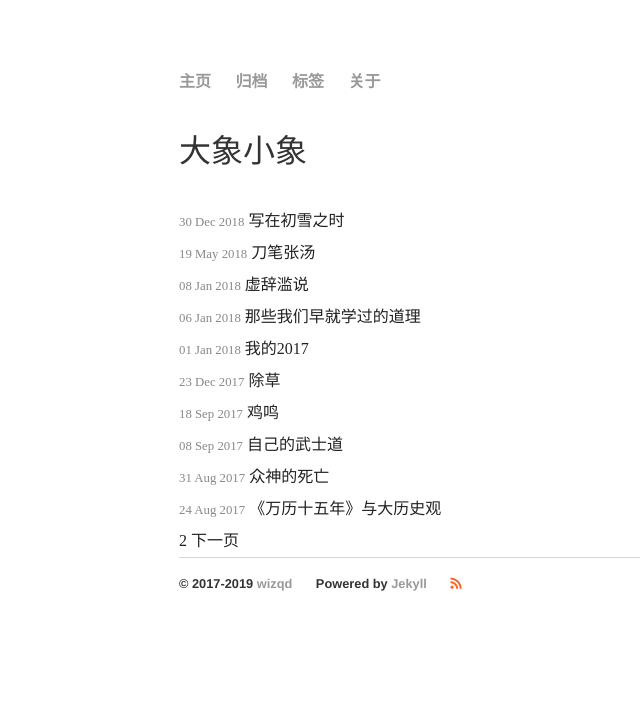
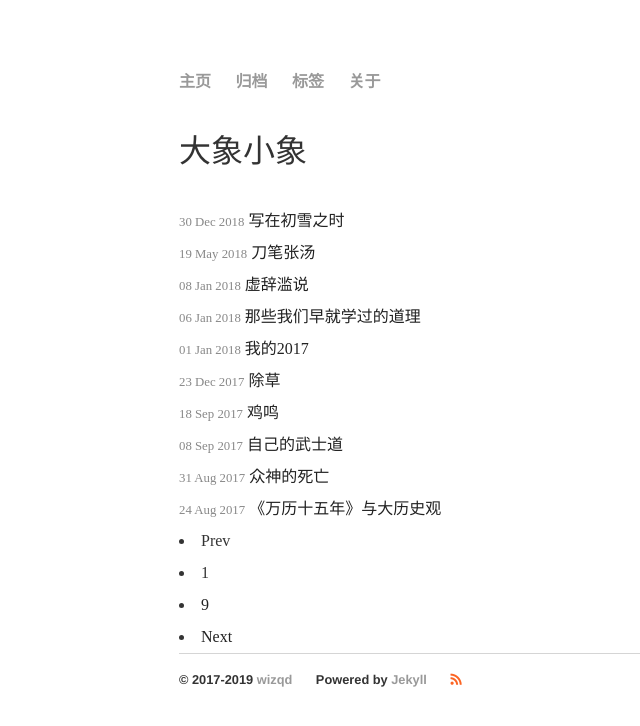
Before and after one commit to chqid/chqid.blog.io, a Jekyll site: the page built from index.html, in a window 1280 px wide. Shown: the top 726 px of the page, without its empty margins (77-717 px from the left). Built offline with Jekyll 4.4.1, drawn with Linux system fonts in a browser that asks for light colours; nearby versions of some CDN libraries; the list of posts is cut into pages by our own code.

Commit message:
change pagination

```diff
--- a/_includes/pagination.html
+++ b/_includes/pagination.html
@@ -1,20 +1,33 @@
 {% if paginator.total_pages > 1 %}
 <!-- 分页代码 -->
 	{% if paginator.previous_page %}
-		<a href="{{ paginator.previous_page_path | prepend: site.baseurl | replace: '//', '/' }}"上一页</a>
+		{% if paginator.previous_page == 1 %}
+			<li><a href="/">Prev</a></li>
+		{% else %}
+			<li><a href="/page{{ paginator.previous_page }}">Prev</a></li>
+		{% endif %}
+
+	{% else %}
+		<li><span class="disabled">Prev</span></li>
+	{% endif %}
+
+	{% if paginator.page == 1 %}
+		<li><span class="active">1</span></li>
+	{% else %}
+		<li><a href="/">1</a></li>
 	{% endif %}
 
 	{% for page in (2..paginator.total_pages) %}
-		{% if page == paginator.page %}
-		<span class="active">{{ page }}</span>
-		{% elsif page == 1 %}
-		<a href="{{ '/index.html' | prepend: site.baseurl | replace: '//', '/' }}">{{ page }}</a>
+		{% if count == paginator.page %}
+			<li><span class="active">{{ count }}</span></li>
 		{% else %}
-		<a href="{{ site.paginate_path | prepend: site.baseurl | replace: '//', '/' | replace: ':num', page }}">{{ page }}</a>
+			<li><a href="/page{{ count }}">{{ count }}</a></li>
 		{% endif %}
 	{% endfor %}
 
 	{% if paginator.next_page %}
-		<a href="{{ paginator.next_page_path | prepend: site.baseurl | replace: '//', '/' }}">下一页</a>
+		<li><a href="/page{{ paginator.next_page }}">Next</a></li>
+	{% else %}
+		<li><span class="disabled">Next</span></li>
 	{% endif %}
 {% endif %}
```
